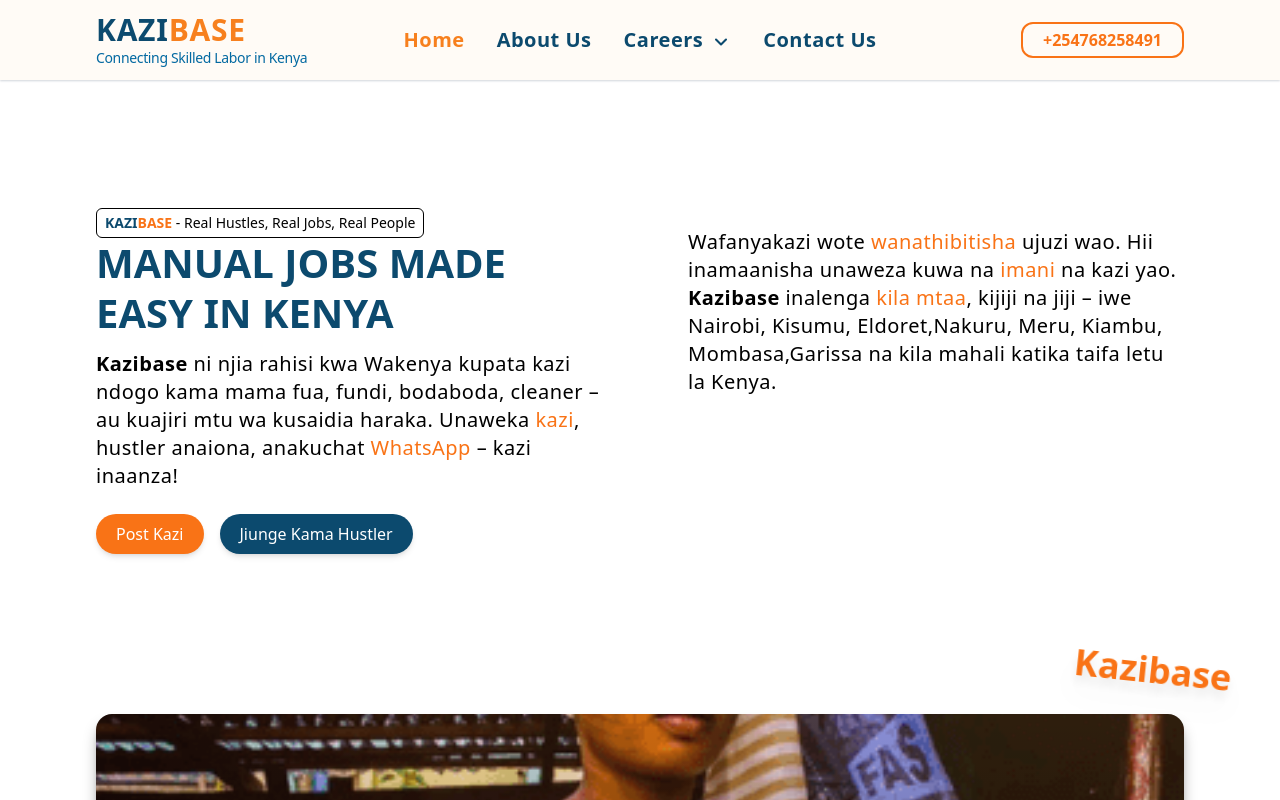
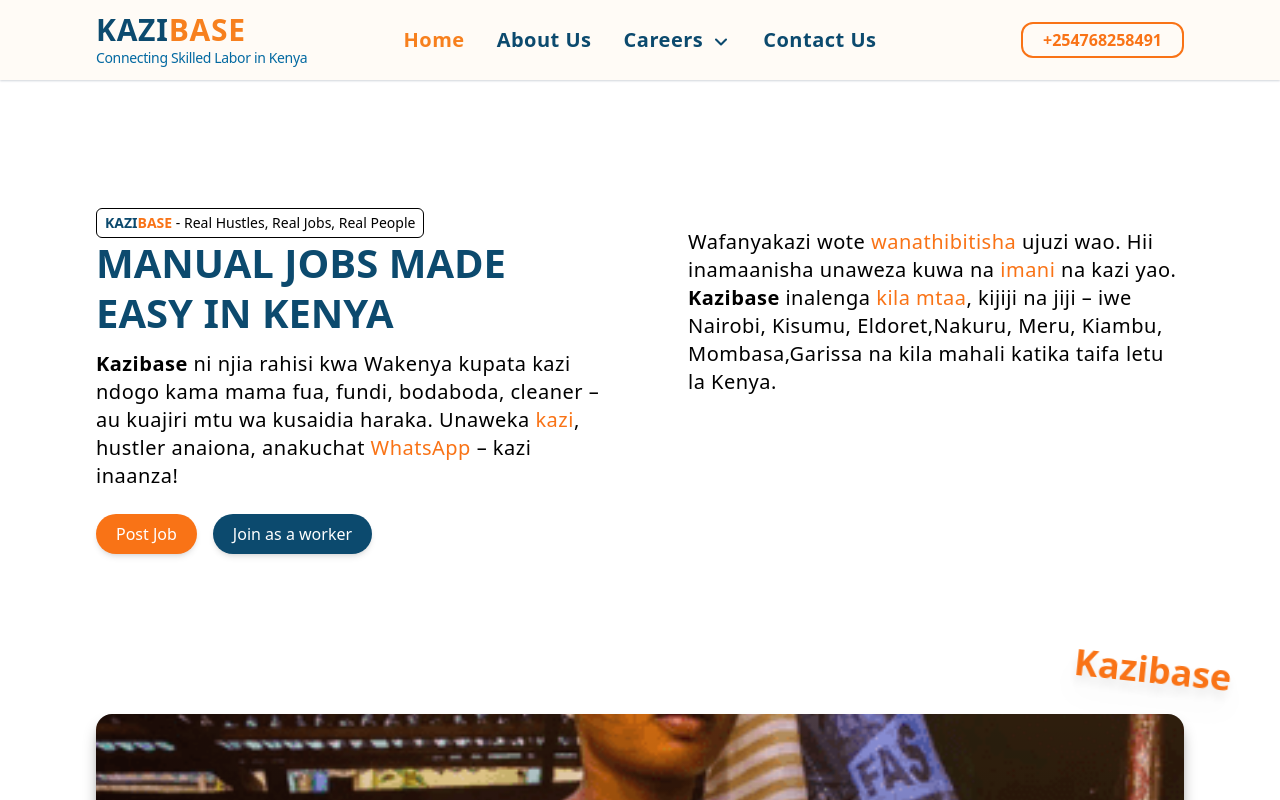
Before and after one commit to Muriuk/WorkHorizon, a Next.js app: page / in a window 1280 px wide. Shown: the top 800 px of the page. Built offline with nearby package versions, Linux system fonts and the light colour scheme.

Commit message:
Update section1.tsx

```diff
--- a/app/ui/home/section1.tsx
+++ b/app/ui/home/section1.tsx
@@ -102,14 +102,14 @@
 
                 </div>
                 <div className="flex flex-row justify-center lg:justify-start gap-4 mt-6">
-  <Link href="/post-kazi">
+  <Link href="/login">
     <button className="bg-orange-500 hover:bg-orange-600 text-white font-medium py-2 px-5 rounded-full shadow-md transition-transform hover:scale-105 text-sm sm:text-base">
-      Post Kazi
+      Post Job
     </button>
   </Link>
-  <Link href="/jiunge">
+  <Link href="/register">
     <button className="bg-sky-900 hover:bg-sky-800 text-white font-medium py-2 px-5 rounded-full shadow-md transition-transform hover:scale-105 text-sm sm:text-base">
-      Jiunge Kama Hustler
+      Join as a worker
     </button>
   </Link>
 </div>
```
